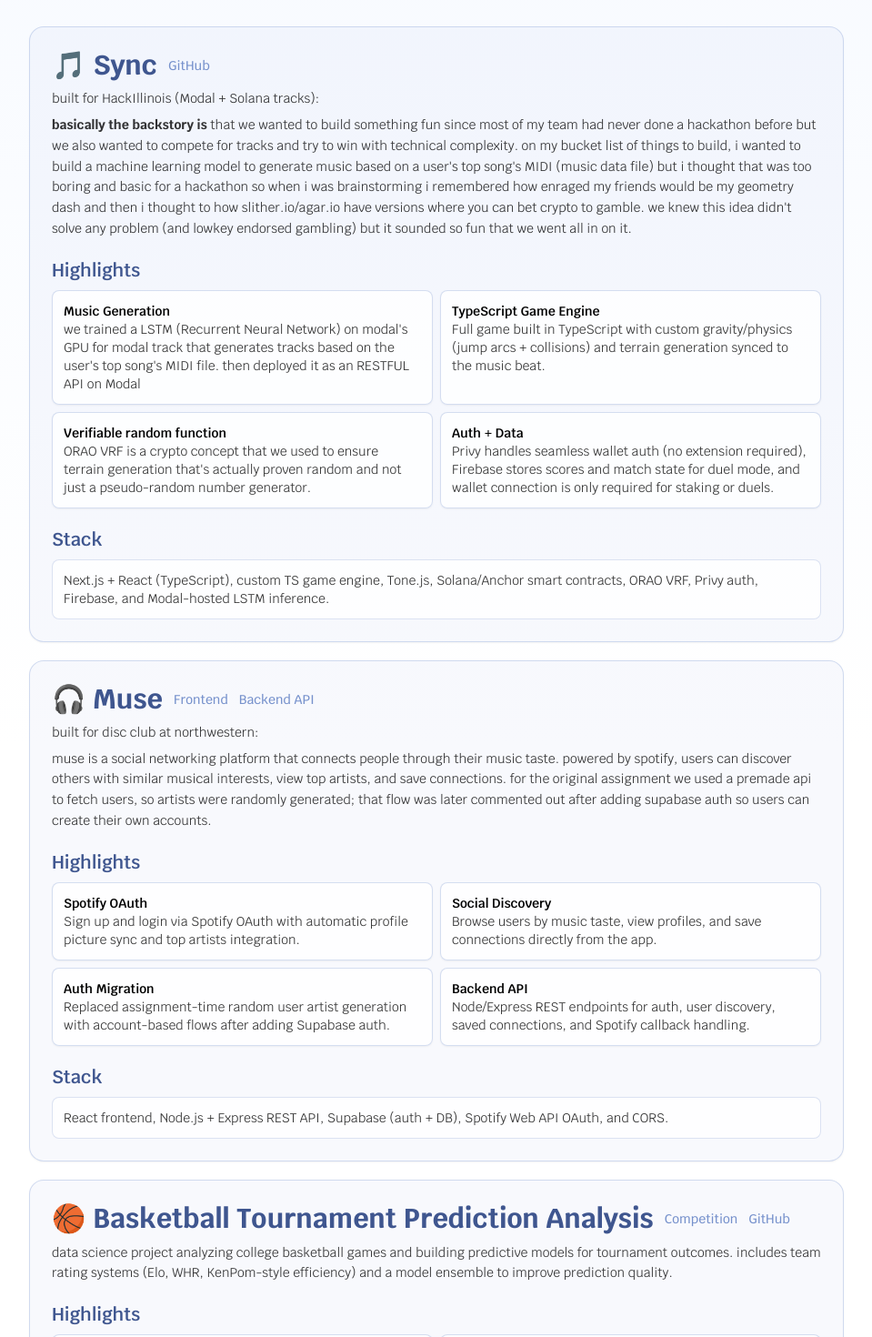
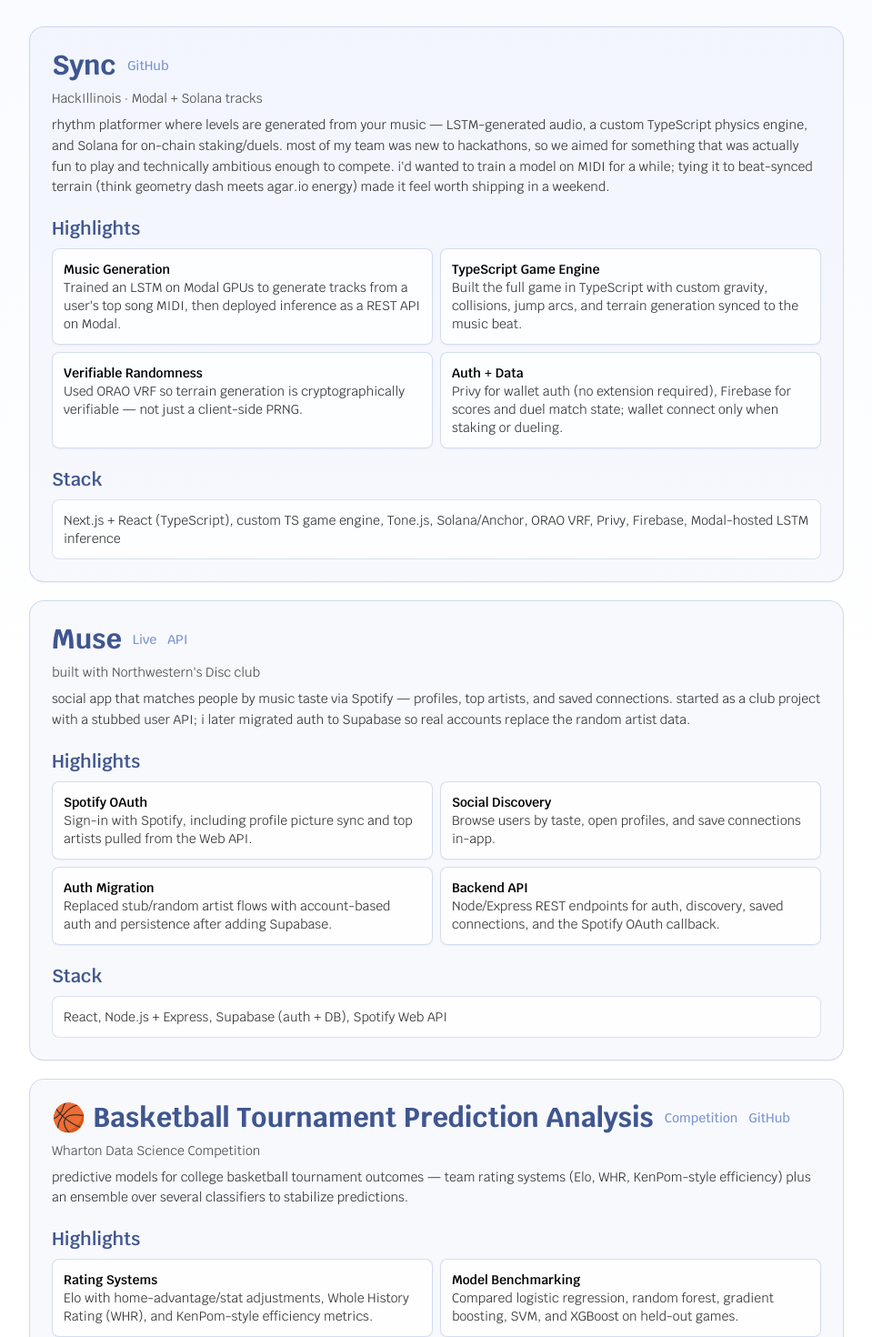
Before and after one commit to michellee-wang/personal-website, a Next.js app: page /projects in a window 1280 px wide. Shown: the part 180-1650 px from the top of the page at 91% size, without its empty margins (160-1119 px from the left). Built offline with nearby package versions, Linux system fonts and the light colour scheme.

Commit message:
updated main page

```diff
--- a/app/projects/page.tsx
+++ b/app/projects/page.tsx
@@ -21,7 +21,7 @@
 
         <h1 className="text-5xl font-bold mb-2 text-[#4f67a8]">projects</h1>
         <p className="text-sm mb-8">
-          i&apos;m building projects on the side. for the latest + full list, see my{" "}
+          a few things i&apos;ve built recently — full history on{" "}
           <a
             href="https://github.com/michellee-wang"
             target="_blank"
@@ -36,8 +36,8 @@
 
         <article className="border border-[#7691cc]/30 bg-[#7691cc]/[0.05] rounded-2xl p-6 space-y-5 mb-5 shadow-sm">
           <div>
-            <div className="flex items-center gap-3 mb-2">
-              <h2 className="text-3xl font-bold text-[#3f568f]">🎵 Sync</h2>
+            <div className="flex items-center gap-3 mb-2 flex-wrap">
+              <h2 className="text-3xl font-bold text-[#3f568f]">Sync</h2>
               <a
                 href="https://github.com/michellee-wang/sync"
                 target="_blank"
@@ -48,44 +48,55 @@
                 <span className="absolute left-0 bottom-0 w-full h-0 group-hover:h-[3px] bg-[#7691cc] transition-all duration-200"></span>
               </a>
             </div>
-            <p className="text-sm text-black/80">
-              built for HackIllinois (Modal + Solana tracks):
+            <p className="text-sm text-black/70">
+              HackIllinois · Modal + Solana tracks
             </p>
             <p className="text-sm text-black/80 leading-relaxed mt-2">
-             <b>basically the backstory is </b> that we wanted to build something fun since most of my team had never done a hackathon before but we also wanted to compete for tracks and try to win with technical complexity. on my bucket list of things to build, i wanted to build a machine learning model to generate music based on a user's top song's MIDI (music data file) but i thought that was too boring and basic for a hackathon so when i was brainstorming i remembered how enraged my friends would be my geometry dash and then i thought to how slither.io/agar.io have versions where you can bet crypto to gamble. we knew this idea didn't solve any problem (and lowkey endorsed gambling) but it sounded so fun that we went all in on it.
+              rhythm platformer where levels are generated from your music —
+              LSTM-generated audio, a custom TypeScript physics engine, and
+              Solana for on-chain staking/duels. most of my team was new to
+              hackathons, so we aimed for something that was actually fun to
+              play and technically ambitious enough to compete. i&apos;d wanted
+              to train a model on MIDI for a while; tying it to beat-synced
+              terrain (think geometry dash meets agar.io energy) made it feel
+              worth shipping in a weekend.
             </p>
           </div>
 
           <section>
-            <h3 className="text-xl font-semibold mb-2 text-[#3f568f]">Highlights</h3>
+            <h3 className="text-xl font-semibold mb-2 text-[#3f568f]">
+              Highlights
+            </h3>
             <div className="grid grid-cols-1 sm:grid-cols-2 gap-2 text-sm">
               <div className="border border-[#7691cc]/30 bg-white/80 rounded-lg p-3 shadow-sm">
                 <p className="font-semibold">Music Generation</p>
                 <p className="text-black/80">
-                we trained a LSTM (Recurrent Neural Network) on modal&apos;s GPU for modal track that generates tracks
-                    based on the user&apos;s top song&apos;s MIDI file. then deployed it as an RESTFUL API on Modal </p>
+                  Trained an LSTM on Modal GPUs to generate tracks from a
+                  user&apos;s top song MIDI, then deployed inference as a REST
+                  API on Modal.
+                </p>
               </div>
               <div className="border border-[#7691cc]/30 bg-white/80 rounded-lg p-3 shadow-sm">
                 <p className="font-semibold">TypeScript Game Engine</p>
                 <p className="text-black/80">
-                  Full game built in TypeScript with custom gravity/physics
-                  (jump arcs + collisions) and terrain generation synced to the
+                  Built the full game in TypeScript with custom gravity,
+                  collisions, jump arcs, and terrain generation synced to the
                   music beat.
                 </p>
               </div>
               <div className="border border-[#7691cc]/30 bg-white/80 rounded-lg p-3 shadow-sm">
-                <p className="font-semibold">Verifiable random function
-                </p>
+                <p className="font-semibold">Verifiable Randomness</p>
                 <p className="text-black/80">
-                  ORAO VRF is a crypto concept that we used to ensure terrain generation that's actually proven random and not just a pseudo-random number generator.
+                  Used ORAO VRF so terrain generation is cryptographically
+                  verifiable — not just a client-side PRNG.
                 </p>
               </div>
               <div className="border border-[#7691cc]/30 bg-white/80 rounded-lg p-3 shadow-sm">
                 <p className="font-semibold">Auth + Data</p>
                 <p className="text-black/80">
-                  Privy handles seamless wallet auth (no extension required),
-                  Firebase stores scores and match state for duel mode, and
-                  wallet connection is only required for staking or duels.
+                  Privy for wallet auth (no extension required), Firebase for
+                  scores and duel match state; wallet connect only when staking
+                  or dueling.
                 </p>
               </div>
             </div>
@@ -95,23 +106,23 @@
             <h3 className="text-xl font-semibold mb-2 text-[#3f568f]">Stack</h3>
             <p className="text-sm text-black/80 border border-[#7691cc]/25 bg-white/80 rounded-lg p-3">
               Next.js + React (TypeScript), custom TS game engine, Tone.js,
-              Solana/Anchor smart contracts, ORAO VRF, Privy auth, Firebase,
-              and Modal-hosted LSTM inference.
+              Solana/Anchor, ORAO VRF, Privy, Firebase, Modal-hosted LSTM
+              inference
             </p>
           </section>
         </article>
 
         <article className="border border-[#7691cc]/30 bg-[#7691cc]/[0.05] rounded-2xl p-6 space-y-5 mb-5 shadow-sm">
           <div>
-            <div className="flex items-center gap-3 mb-2">
-              <h2 className="text-3xl font-bold text-[#3f568f]">🎧 Muse</h2>
+            <div className="flex items-center gap-3 mb-2 flex-wrap">
+              <h2 className="text-3xl font-bold text-[#3f568f]">Muse</h2>
               <a
                 href="https://disc-app-five.vercel.app"
                 target="_blank"
                 rel="noopener noreferrer"
                 className="group relative inline-block text-[#7691cc] text-sm font-medium"
               >
-                Frontend
+                Live
                 <span className="absolute left-0 bottom-0 w-full h-0 group-hover:h-[3px] bg-[#7691cc] transition-all duration-200"></span>
               </a>
               <a
@@ -120,54 +131,52 @@
                 rel="noopener noreferrer"
                 className="group relative inline-block text-[#7691cc] text-sm font-medium"
               >
-                Backend API
+                API
                 <span className="absolute left-0 bottom-0 w-full h-0 group-hover:h-[3px] bg-[#7691cc] transition-all duration-200"></span>
               </a>
             </div>
-            <p className="text-sm text-black/80">
-              built for disc club at northwestern:
+            <p className="text-sm text-black/70">
+              built with Northwestern&apos;s Disc club
             </p>
             <p className="text-sm text-black/80 leading-relaxed mt-2">
-              muse is a social networking platform that connects people through
-              their music taste. powered by spotify, users can discover others
-              with similar musical interests, view top artists, and save
-              connections. for the original assignment we used a premade api to
-              fetch users, so artists were randomly generated; that flow was
-              later commented out after adding supabase auth so users can create
-              their own accounts.
+              social app that matches people by music taste via Spotify —
+              profiles, top artists, and saved connections. started as a club
+              project with a stubbed user API; i later migrated auth to Supabase
+              so real accounts replace the random artist data.
             </p>
-
           </div>
 
           <section>
-            <h3 className="text-xl font-semibold mb-2 text-[#3f568f]">Highlights</h3>
+            <h3 className="text-xl font-semibold mb-2 text-[#3f568f]">
+              Highlights
+            </h3>
             <div className="grid grid-cols-1 sm:grid-cols-2 gap-2 text-sm">
               <div className="border border-[#7691cc]/30 bg-white/80 rounded-lg p-3 shadow-sm">
                 <p className="font-semibold">Spotify OAuth</p>
                 <p className="text-black/80">
-                  Sign up and login via Spotify OAuth with automatic profile
-                  picture sync and top artists integration.
+                  Sign-in with Spotify, including profile picture sync and top
+                  artists pulled from the Web API.
                 </p>
               </div>
               <div className="border border-[#7691cc]/30 bg-white/80 rounded-lg p-3 shadow-sm">
                 <p className="font-semibold">Social Discovery</p>
                 <p className="text-black/80">
-                  Browse users by music taste, view profiles, and save
-                  connections directly from the app.
+                  Browse users by taste, open profiles, and save connections
+                  in-app.
                 </p>
               </div>
               <div className="border border-[#7691cc]/30 bg-white/80 rounded-lg p-3 shadow-sm">
                 <p className="font-semibold">Auth Migration</p>
                 <p className="text-black/80">
-                  Replaced assignment-time random user artist generation with
-                  account-based flows after adding Supabase auth.
+                  Replaced stub/random artist flows with account-based auth and
+                  persistence after adding Supabase.
                 </p>
               </div>
               <div className="border border-[#7691cc]/30 bg-white/80 rounded-lg p-3 shadow-sm">
                 <p className="font-semibold">Backend API</p>
                 <p className="text-black/80">
-                  Node/Express REST endpoints for auth, user discovery, saved
-                  connections, and Spotify callback handling.
+                  Node/Express REST endpoints for auth, discovery, saved
+                  connections, and the Spotify OAuth callback.
                 </p>
               </div>
             </div>
@@ -176,8 +185,7 @@
           <section>
             <h3 className="text-xl font-semibold mb-2 text-[#3f568f]">Stack</h3>
             <p className="text-sm text-black/80 border border-[#7691cc]/25 bg-white/80 rounded-lg p-3">
-              React frontend, Node.js + Express REST API, Supabase (auth + DB),
-              Spotify Web API OAuth, and CORS.
+              React, Node.js + Express, Supabase (auth + DB), Spotify Web API
             </p>
           </section>
         </article>
@@ -205,43 +213,45 @@
                 <span className="absolute left-0 bottom-0 w-full h-0 group-hover:h-[3px] bg-[#7691cc] transition-all duration-200"></span>
               </a>
             </div>
-            <p className="text-sm text-black/80 leading-relaxed">
-              data science project analyzing college basketball games and
-              building predictive models for tournament outcomes. includes team
-              rating systems (Elo, WHR, KenPom-style efficiency) and a model
-              ensemble to improve prediction quality.
+            <p className="text-sm text-black/70">Wharton Data Science Competition</p>
+            <p className="text-sm text-black/80 leading-relaxed mt-2">
+              predictive models for college basketball tournament outcomes —
+              team rating systems (Elo, WHR, KenPom-style efficiency) plus an
+              ensemble over several classifiers to stabilize predictions.
             </p>
           </div>
 
           <section>
-            <h3 className="text-xl font-semibold mb-2 text-[#3f568f]">Highlights</h3>
+            <h3 className="text-xl font-semibold mb-2 text-[#3f568f]">
+              Highlights
+            </h3>
             <div className="grid grid-cols-1 sm:grid-cols-2 gap-2 text-sm">
               <div className="border border-[#7691cc]/30 bg-white/80 rounded-lg p-3 shadow-sm">
                 <p className="font-semibold">Rating Systems</p>
                 <p className="text-black/80">
-                  Implemented Elo with home-advantage/stat adjustments, Whole
-                  History Rating (WHR), and KenPom-style efficiency metrics.
+                  Elo with home-advantage/stat adjustments, Whole History Rating
+                  (WHR), and KenPom-style efficiency metrics.
                 </p>
               </div>
               <div className="border border-[#7691cc]/30 bg-white/80 rounded-lg p-3 shadow-sm">
                 <p className="font-semibold">Model Benchmarking</p>
                 <p className="text-black/80">
-                  Trained and compared Logistic Regression, Random Forest,
-                  Gradient Boosting, SVM, and XGBoost.
+                  Compared logistic regression, random forest, gradient
+                  boosting, SVM, and XGBoost on held-out games.
                 </p>
               </div>
               <div className="border border-[#7691cc]/30 bg-white/80 rounded-lg p-3 shadow-sm">
-                <p className="font-semibold">Ensemble Strategy</p>
+                <p className="font-semibold">Ensemble</p>
                 <p className="text-black/80">
-                  Combined multiple model outputs into an ensemble for more
-                  stable tournament predictions.
+                  Combined model outputs into an ensemble for more stable
+                  tournament predictions.
                 </p>
               </div>
               <div className="border border-[#7691cc]/30 bg-white/80 rounded-lg p-3 shadow-sm">
                 <p className="font-semibold">Data Pipeline</p>
                 <p className="text-black/80">
-                  Worked across multiple CSV datasets (game logs, regional
-                  groups, team metadata) in a notebook workflow.
+                  Joined game logs, regional groups, and team metadata across
+                  multiple CSVs in a notebook workflow.
                 </p>
               </div>
             </div>
@@ -251,7 +261,7 @@
             <h3 className="text-xl font-semibold mb-2 text-[#3f568f]">Stack</h3>
             <p className="text-sm text-black/80 border border-[#7691cc]/25 bg-white/80 rounded-lg p-3">
               Python, pandas, numpy, scikit-learn, XGBoost, matplotlib,
-              seaborn, and Jupyter Notebook.
+              seaborn, Jupyter
             </p>
           </section>
         </article>
```
Also changed, not shown: app/page.tsx (+16 -10 lines).
